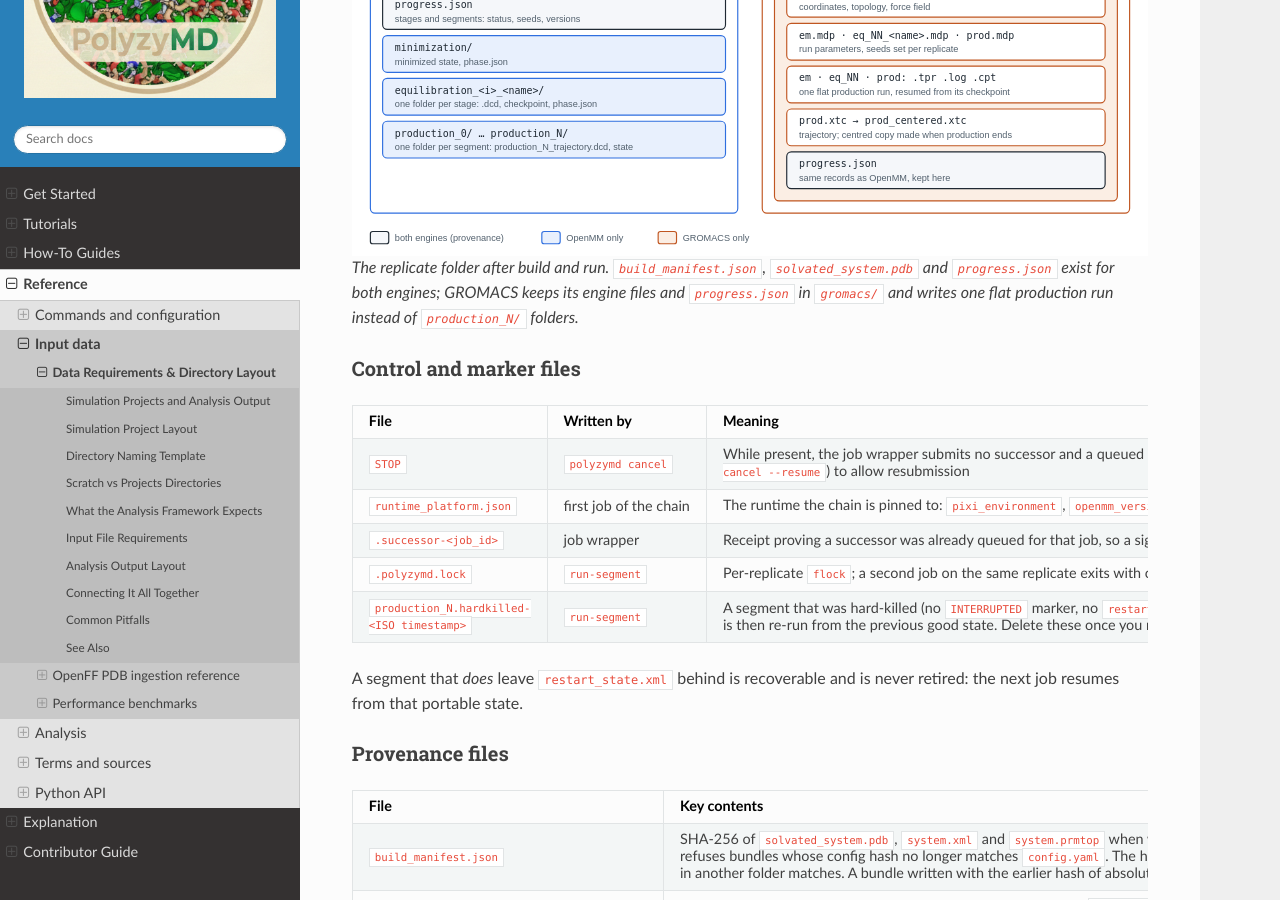
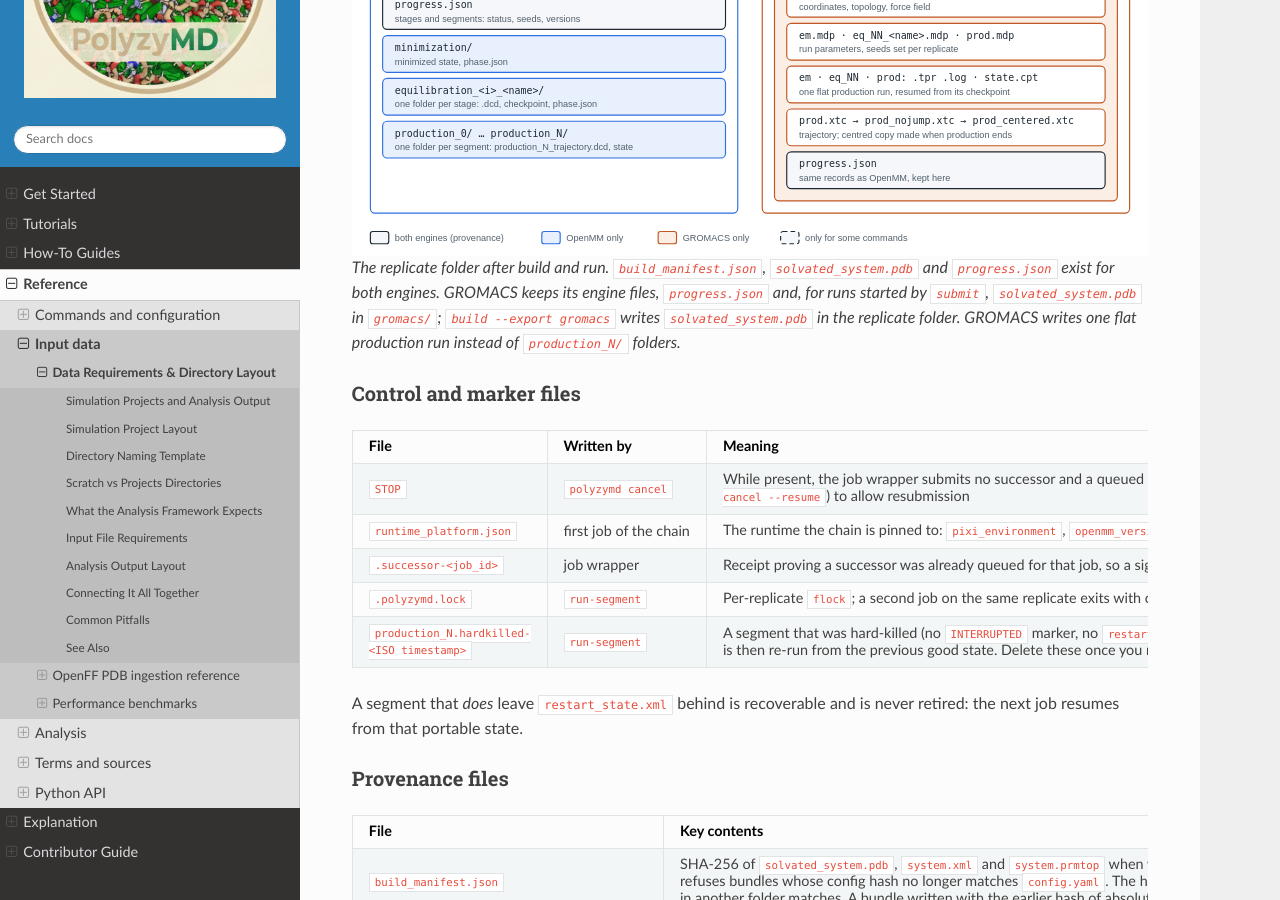
Before and after one commit to joelaforet/polyzymd, a Sphinx documentation site: the page built from docs/source/reference/data_requirements.md, in a window 1280 px wide and 900 px high, scrolled down 1976 px. Built offline with Sphinx 7.4.7 and the Read the Docs theme 3.1.0, drawn with Linux system fonts in a browser that asks for light colours.

Commit message:
docs: correct facts in the flow diagrams
- hierarchy.svg: draw runs/ at project level beside the study, as on
  disk; the caption says a condition holds its replicates logically.
- run_lifecycle.svg: any run-segment exit other than 0 or 99 ends the
  chain; progress.json records segments (RUNNING, COMPLETED,
  INTERRUPTED, FAILED) and only completed equilibration stages.
- replicate_folders.svg: a GROMACS run started by submit keeps
  solvated_system.pdb in gromacs/; only build --export gromacs writes
  it in the replicate folder. Production checkpoints to state.cpt and
  trjconv also writes prod_nojump.xtc.
- build_pipeline.svg: without polymers the box is sized inside solvate.

````diff
--- a/docs/source/reference/data_requirements.md
+++ b/docs/source/reference/data_requirements.md
@@ -84,12 +84,14 @@ A GROMACS run writes a different set of files. The figure compares the two
 replicate folders.
 
 ```{figure} ../_static/diagrams/replicate_folders.svg
-:alt: Both engines write build_manifest.json, solvated_system.pdb and progress.json; GROMACS keeps its engine files and progress.json in gromacs/.
+:alt: Both engines write build_manifest.json, solvated_system.pdb and progress.json; GROMACS keeps solvated_system.pdb, its engine files and progress.json in gromacs/.
 :width: 100%
 
 The replicate folder after build and run. `build_manifest.json`,
-`solvated_system.pdb` and `progress.json` exist for both engines; GROMACS
-keeps its engine files and `progress.json` in `gromacs/` and writes one flat
+`solvated_system.pdb` and `progress.json` exist for both engines. GROMACS
+keeps its engine files, `progress.json` and, for runs started by `submit`,
+`solvated_system.pdb` in `gromacs/`; `build --export gromacs` writes
+`solvated_system.pdb` in the replicate folder. GROMACS writes one flat
 production run instead of `production_N/` folders.
 ```
 
````
Also changed, not shown: docs/source/explanation/projects.md (+4 -3 lines), docs/source/explanation/simulation_safeguards.md (+2 -1 lines), docs/source/_static/diagrams/build_pipeline.svg, docs/source/_static/diagrams/hierarchy.svg, docs/source/_static/diagrams/replicate_folders.svg, docs/source/_static/diagrams/run_lifecycle.svg.
